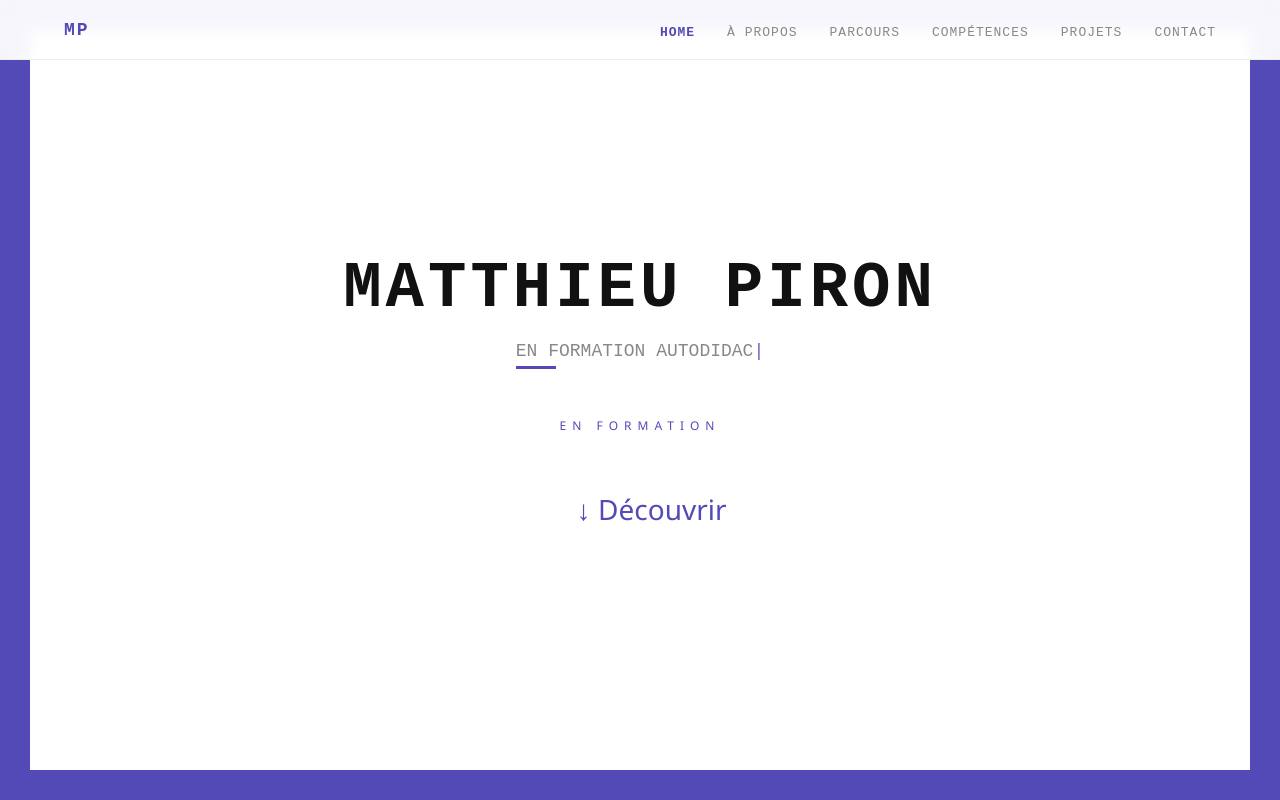
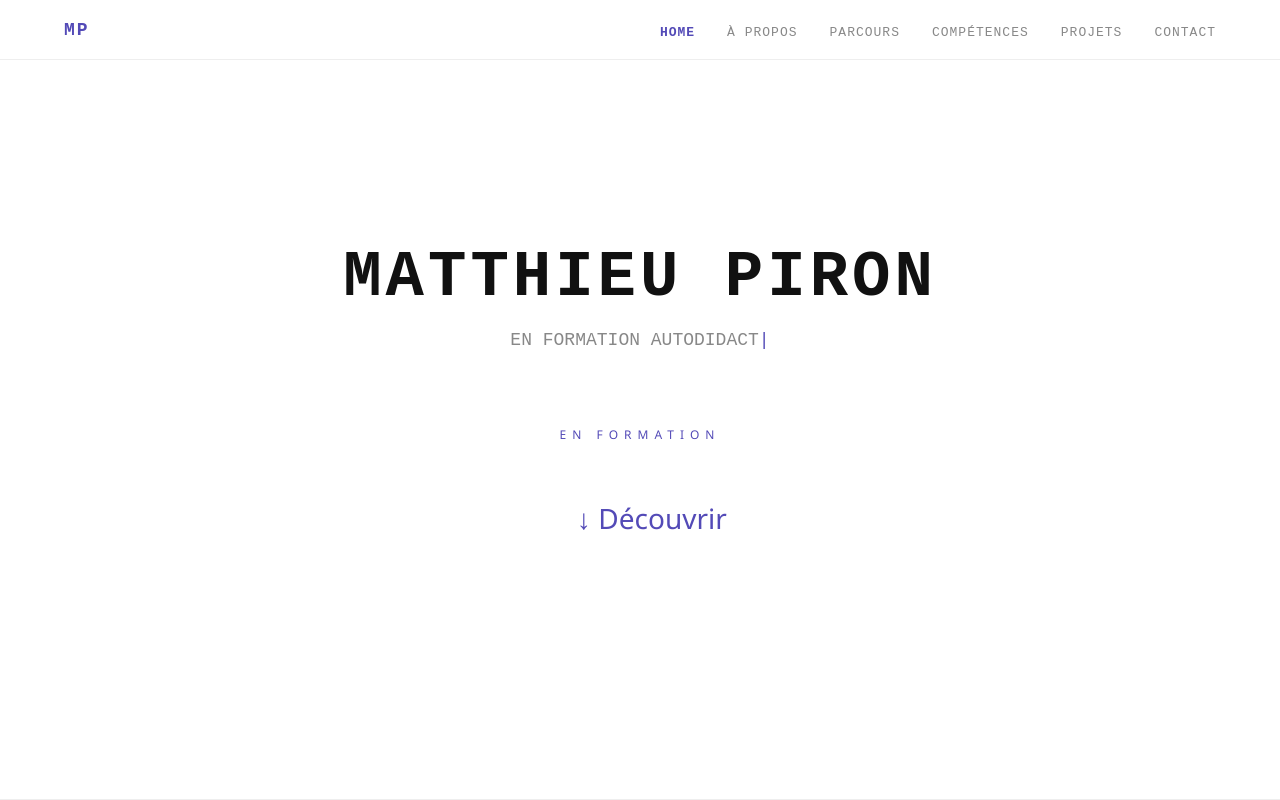
Before and after one commit to wasticodex/cv-scrollytelling, a React (Vite) app: page / in a window 1280 px wide. Shown: the top 800 px of the page. Built offline with nearby package versions, Linux system fonts and the light colour scheme.

Commit message:
Navbar propre et style épuré suppression de la bordure

```diff
--- a/src/index.css
+++ b/src/index.css
@@ -36,8 +36,8 @@ body {
   align-items: center;
   text-align: center;
   gap: 16px;
-  border: 30px solid var(--accent);
-  margin: 0px;
+  /*border: 30px solid var(--accent);
+  margin: 0px;*/
   padding-top: 60px; /* Hauteur de la Navbar*/
 }
 
@@ -85,12 +85,12 @@ section {
 }
 
 section h2 {
-  font-family: 'Courier New', Courier, monospace;
-  font-size: 36px;
+  /*font-family: 'Courier New', Courier, monospace;*/
+  font-size: 64px;
   font-weight: 700;
   text-transform: uppercase;
-  margin-bottom: 40px;
-  position: relative;
+  margin-bottom: 60px;
+  /*position: relative;*/
 }
 
 section h2::after {
```
